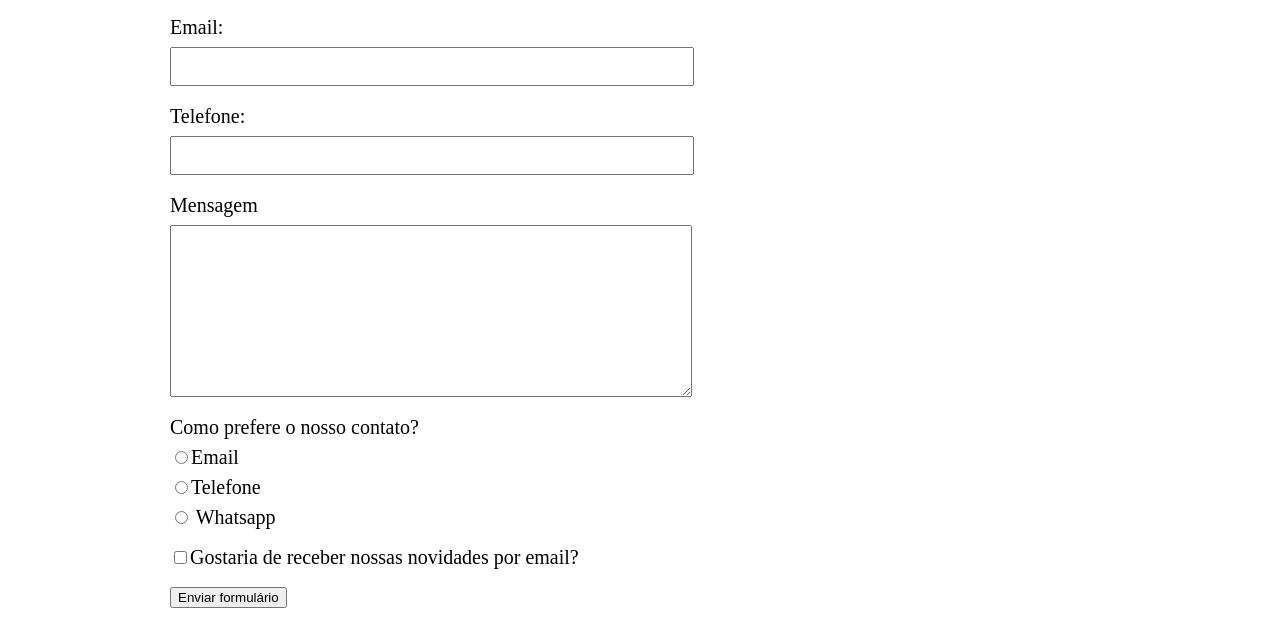
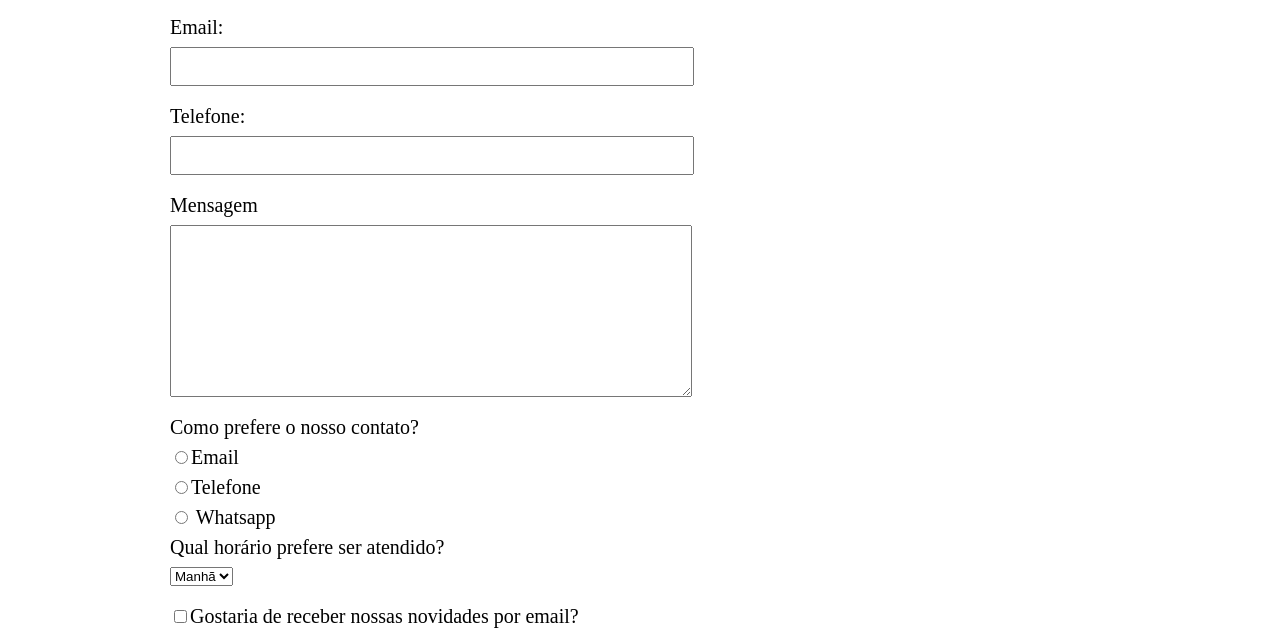
Before and after one commit to d3kuma/alura, a plain HTML site: page curso-html-css/contato.html in a window 1280 px wide. Shown: the part 405-1041 px from the top of the page. Drawn offline with Linux system fonts and the light colour scheme.

Commit message:
:sparkles: Adicionado funções
Atualizado input types e adicionado selects

```diff
--- a/curso-html-css/contato.html
+++ b/curso-html-css/contato.html
@@ -27,7 +27,7 @@
         <form action="">
             <label for="nome">Nome e sobrenome: </label><input type="text" name="" id="nome" class="input-padrao">
             <label for="email">Email: </label><input type="email" name="" id="email" class="input-padrao">
-            <label for="telefone">Telefone: </label><input type="text" name="" id="telefone" class="input-padrao">
+            <label for="telefone">Telefone: </label><input type="tel" name="" id="telefone" class="input-padrao">
             <label for="mensagem">Mensagem</label><textarea name="" id="mensagem" cols="70" rows="10" class="input-padrao"></textarea>
             <div>
                 <p>Como prefere o nosso contato?</p>
@@ -37,6 +37,16 @@
                 <label for="radio-whatsapp"><input type="radio" name="contato" value="whatsapp" id="radio-whatsapp">
                     Whatsapp</label>
             </div>
+            <div>
+                <p>Qual horário prefere ser atendido?</p>
+                <select>
+                    <option value="">Manhã</option>
+                    <option value="">Tarde</option>
+                    <option value="">Noite</option>
+                </select>
+            </div>
+
+
             <label class="checkbox"><input type="checkbox" name="" id="">Gostaria de receber nossas novidades por email?</label>
             <input type="submit" value="Enviar formulário">
         </form>
```
